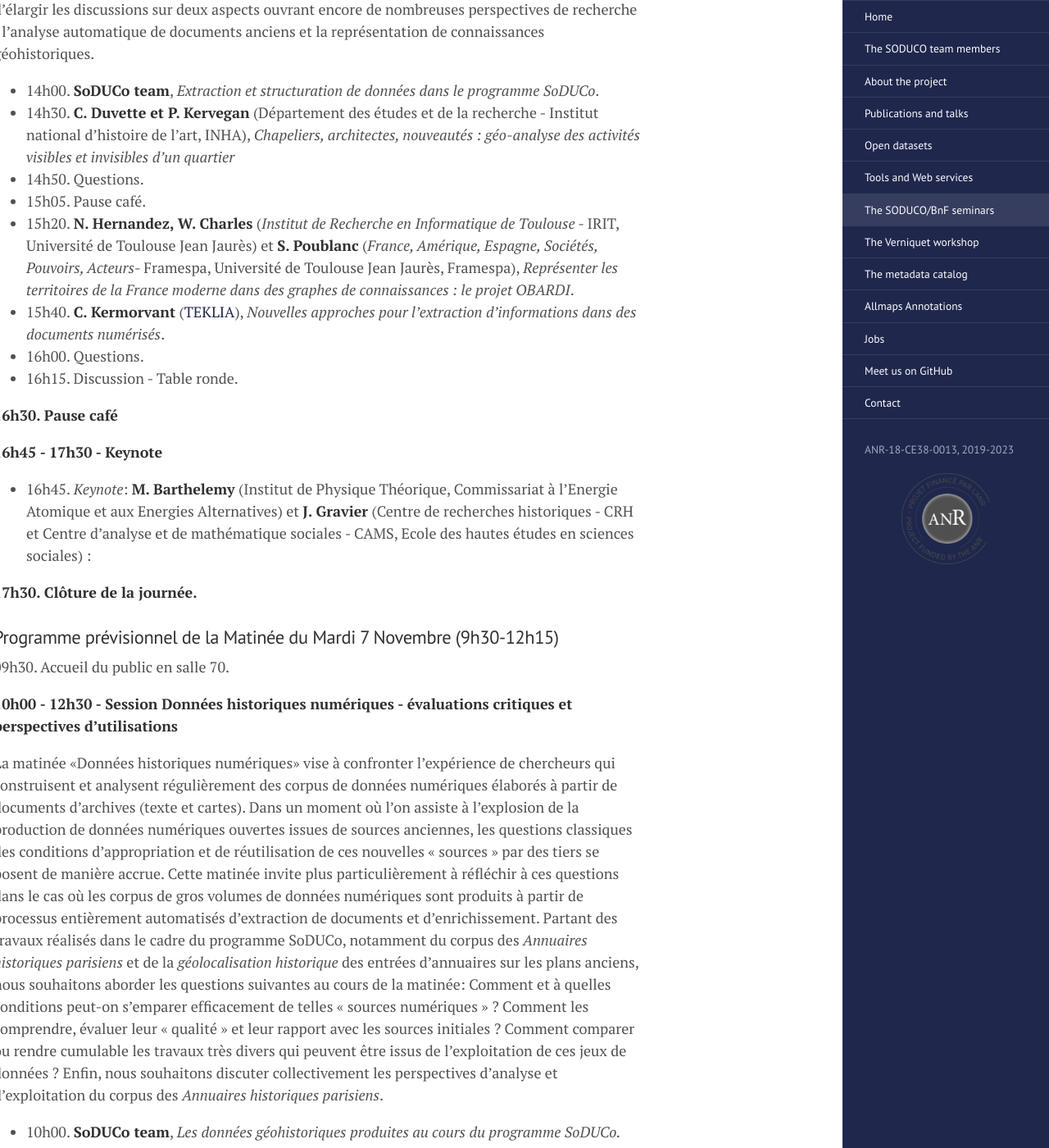
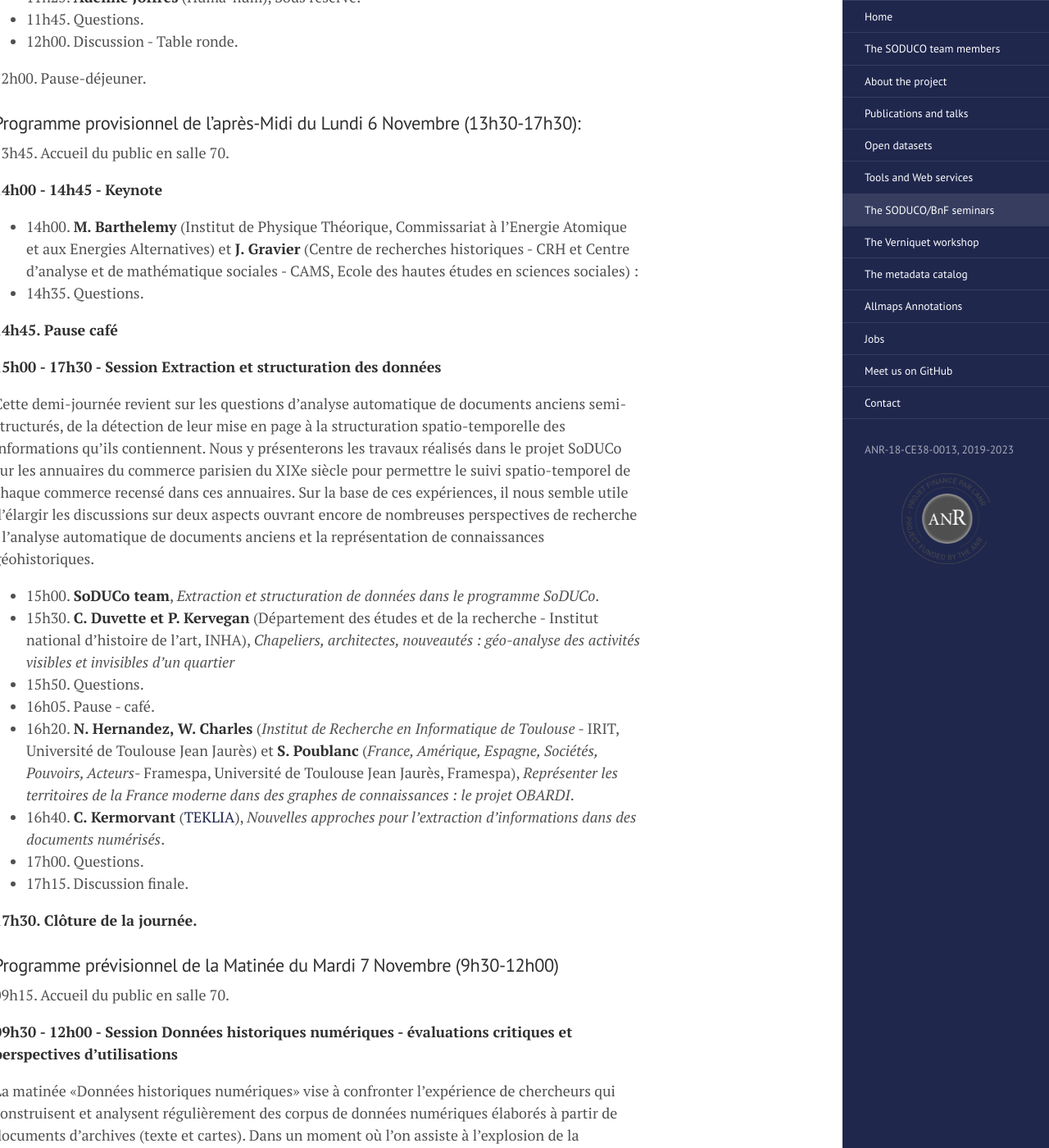
Before and after one commit to soduco/soduco.github.io, a Jekyll site: the page built from soduco_bnf_seminars.md, in a window 1280 px wide and 1400 px high, scrolled down 4388 px. Shown: the whole window at 82% size. Built offline with Jekyll 4.4.1, drawn with Linux system fonts in a browser that asks for light colours; some of the changed text lies outside the part shown.

Commit message:
horraires et autres

```diff
--- a/soduco_bnf_seminars.md
+++ b/soduco_bnf_seminars.md
@@ -7,17 +7,15 @@
 ![Séminaire SoDUCo-Bnf](./public/images/affichebnfsoduco_extrait_visuelseminaire.png)
 
 
-<!---
 <div id="ed" markdown="0" style="margin:2em; border:1px solid; padding: 1rem;">
 
-<h3 style="text-align:center; font-weight:bold;">INSCRIPTION à la troisième séance, mardi 23 mai 2023</h3>
-La journée est ouverte au public. L'inscription est <span style="text-decoration: underline;">obligatoire</span> via le lien suivant <a href="https://evento.renater.fr/survey/inscriptions-a-la-3eme-journee-soduco-bnf-23-mai-2023-m3qnah52">https://evento.renater.fr/survey/inscriptions-a-la-3eme-journee-soduco-bnf-23-mai-2023-m3qnah52</a>
+<h3 style="text-align:center; font-weight:bold;">INSCRIPTION à la quatrième séance, les lundi 6 novembre et mardi 7 novembre 2023</h3>
+Les trois demi-journées sont ouvertes au public. L'inscription est <span style="text-decoration: underline;">obligatoire</span> via le lien suivant <a href="https://evento.renater.fr/survey/inscriptions-a-la-4eme-seance-soduco-bnf-6-et-7-novembre-2023-0j6blqtl">https://evento.renater.fr/survey/inscriptions-a-la-4eme-seance-soduco-bnf-6-et-7-novembre-2023-0j6blqtl</a>
 <br/>
-Lieu: BnF, Paris, site Richelieu (salle des conférences), 5 Rue Vivienne 75002 Paris. 9h30-17h30.
+Lieu: BnF, Paris, Site François Mitterrand, salle 70.
 <br/>
-<a href="#séance-34-le-circuit-de-traitements-des-documents-cartographiques-des-xviiie-et-xixe-siècles-à-la-bnf---analyses-spatiales-formalisées-de-données-géo-historiques"> Cf. informations sur le programme de la journée.</a>
+<a href="#Séance 4/4: Res(t)ituer les annuaires commerciaux et les évolutions de l’espace Parisien du XIXe siècle - Partager l’expérience et les ressources du programme ANR SoDUCo"> Cf. informations sur le programme de la journée.</a>
 </div>
--->
 
 The SODUCO project and the French National Library (Biblothèque nationale de France) are organising a joint seminar, the SoDUCo-BnF seminar, around the historical sources used by the project and the approaches developed to process them. It aims at diffusing and questioning the research done within the project, and at animating dialogues between researchers and professionals in document conservation on common objects and projects ranging from the exploitation of documents (maps, commerce directories) to the production and diffusion of open data (historical geocoding, spatial analysis, open science).
 
@@ -44,8 +42,7 @@
  Voir [ci-dessous](#seance3).
 
 ***
-## Séance 4/4: Res(t)ituer les annuaires commerciaux et les évolutions de l’espace Parisien du XIXe siècle - Partager l’expérience et les ressources du programme ANR SoDUCo
-{: #seance4 }
+## Séance 4/4: Res(t)ituer les annuaires commerciaux et les évolutions de l’espace Parisien du XIXe siècle - Partager l’expérience et les ressources du programme ANR SoDUCo {: #seance4 }
 
 **Séminaire de clôture du programme ANR SoDUCo**
 
@@ -55,7 +52,7 @@
 
 Cette 4ème séance de l'Atelier est ouverte au public. **Inscription obligatoire** aux trois demi-journées via le lien Evento suivant :
 
-[https://evento.renater.fr/survey/inscriptions-a-la-4eme-seance-soduco-bnf-6-et-7-novembre-2023-0j6blqtl](https://evento.renater.fr/survey/inscriptions-a-la-4eme-seance-soduco-bnf-6-et-7-novembre-2023-0j6blqtl))
+[https://evento.renater.fr/survey/inscriptions-a-la-4eme-seance-soduco-bnf-6-et-7-novembre-2023-0j6blqtl](https://evento.renater.fr/survey/inscriptions-a-la-4eme-seance-soduco-bnf-6-et-7-novembre-2023-0j6blqtl)
 
 [Affiche et programme de la 4ème séance SoDUCo-BnF](https://soduco.github.io/public/images/Atelier_Soduco_Bnf_Programme_seance4_6-7Nov2023.pdf) / [Affiche en haute résolution](https://soduco.github.io/public/images/Atelier_Soduco_Bnf_Programme_seance4_6-7Nov2023_HR.png)
 
@@ -73,7 +70,8 @@
 
 ### Programme prévisionnel de la Matinée du Lundi 6 Novembre (9h30-12h00)
 
-09h00. Accueil du public en salle 70.
+09h00. Accueil du public en salle 70
+(**Attention !!!** : La BnF est fermée au public le lundi matin. Un accès particulier à la salle 70 est organisé par les services de la BnF via l'**ouverture de l'entrée Hall Est entre 8h30 et 10h00** sous réserve d'être [inscrit sur les liste des participants à la demi-journée](https://evento.renater.fr/survey/inscriptions-a-la-4eme-seance-soduco-bnf-6-et-7-novembre-2023-0j6blqtl)).
 
 09h30. Ouverture de la journée : **SoDUCo team**, _Le programme de recherche SoDUCo. Bilan_
 
@@ -95,46 +93,45 @@
 
 13h45. Accueil du public en salle 70.
 
-**14h00 - 16h30 - Session Extraction et structuration des données**
+**14h00 - 14h45 - Keynote**
+
+- 14h00. **M. Barthelemy** (Institut de Physique Théorique, Commissariat à l'Energie Atomique et aux Energies Alternatives) et **J. Gravier** (Centre de recherches historiques - CRH et Centre d'analyse et de mathématique sociales - CAMS, Ecole des hautes études en sciences sociales) :
+- 14h35. Questions.
+
+**14h45. Pause café**
+
+**15h00 - 17h30 - Session Extraction et structuration des données**
 
 Cette demi-journée revient sur les questions d’analyse automatique de documents anciens semi-structurés, de la détection de leur mise en page à la structuration spatio-temporelle des informations qu’ils contiennent. Nous y présenterons les travaux réalisés dans le projet SoDUCo sur les annuaires du commerce parisien du XIXe siècle pour permettre le suivi spatio-temporel de chaque commerce recensé dans ces annuaires. Sur la base de ces expériences, il nous semble utile d’élargir les discussions sur deux aspects ouvrant encore de nombreuses perspectives de recherche : l’analyse automatique de documents anciens et la représentation de connaissances géohistoriques.
 
-- 14h00. **SoDUCo team**, _Extraction et structuration de données dans le programme SoDUCo_.
-- 14h30. **C. Duvette et P. Kervegan** (Département des études et de la recherche - Institut national d'histoire de l'art, INHA), _Chapeliers, architectes, nouveautés : géo-analyse des activités visibles et invisibles d'un quartier_
-- 14h50. Questions.
-- 15h05. Pause café.
-- 15h20. **N. Hernandez, W. Charles** (_Institut de Recherche en Informatique de Toulouse_ - IRIT, Université de Toulouse Jean Jaurès) et **S. Poublanc** (_France, Amérique, Espagne, Sociétés, Pouvoirs, Acteurs_- Framespa, Université de Toulouse Jean Jaurès, Framespa), _Représenter les territoires de la France moderne dans des graphes de connaissances : le projet OBARDI_.
-- 15h40. **C. Kermorvant** ([TEKLIA](https://teklia.com/fr/)), _Nouvelles approches pour l’extraction d’informations dans des documents numérisés_.
-- 16h00. Questions.
-- 16h15. Discussion - Table ronde.
-
-**16h30. Pause café**
-
-**16h45 - 17h30 - Keynote**
-
-- 16h45. *Keynote*: **M. Barthelemy** (Institut de Physique Théorique, Commissariat à l'Energie Atomique et aux Energies Alternatives) et **J. Gravier** (Centre de recherches historiques - CRH et Centre d'analyse et de mathématique sociales - CAMS, Ecole des hautes études en sciences sociales) :
+- 15h00. **SoDUCo team**, _Extraction et structuration de données dans le programme SoDUCo_.
+- 15h30. **C. Duvette et P. Kervegan** (Département des études et de la recherche - Institut national d'histoire de l'art, INHA), _Chapeliers, architectes, nouveautés : géo-analyse des activités visibles et invisibles d'un quartier_
+- 15h50. Questions.
+- 16h05. Pause - café.
+- 16h20. **N. Hernandez, W. Charles** (_Institut de Recherche en Informatique de Toulouse_ - IRIT, Université de Toulouse Jean Jaurès) et **S. Poublanc** (_France, Amérique, Espagne, Sociétés, Pouvoirs, Acteurs_- Framespa, Université de Toulouse Jean Jaurès, Framespa), _Représenter les territoires de la France moderne dans des graphes de connaissances : le projet OBARDI_.
+- 16h40. **C. Kermorvant** ([TEKLIA](https://teklia.com/fr/)), _Nouvelles approches pour l’extraction d’informations dans des documents numérisés_.
+- 17h00. Questions.
+- 17h15. Discussion finale.
 
 **17h30. Clôture de la journée.**
 
-### Programme prévisionnel de la Matinée du Mardi 7 Novembre (9h30-12h15)
+### Programme prévisionnel de la Matinée du Mardi 7 Novembre (9h30-12h00)
 
-09h30. Accueil du public en salle 70.
+09h15. Accueil du public en salle 70.
 
-**10h00 - 12h30 - Session Données historiques numériques - évaluations critiques et perspectives d'utilisations**
+**09h30 - 12h00 - Session Données historiques numériques - évaluations critiques et perspectives d'utilisations**
 
 La matinée «Données historiques numériques» vise à confronter l’expérience de chercheurs qui construisent et analysent régulièrement des corpus de données numériques élaborés à partir de documents d’archives (texte et cartes). Dans un moment où l’on assiste à l’explosion de la production de données numériques ouvertes issues de sources anciennes, les questions classiques des conditions d’appropriation et de réutilisation de ces nouvelles « sources » par des tiers se posent de manière accrue.
 Cette matinée invite plus particulièrement à réfléchir à ces questions dans le cas où les corpus de gros volumes de données numériques sont produits à partir de processus entièrement automatisés d’extraction de documents et d’enrichissement. Partant des travaux réalisés dans le cadre du programme SoDUCo, notamment du corpus des _Annuaires historiques parisiens_ et de la _géolocalisation historique_ des entrées d’annuaires sur les plans anciens, nous souhaitons aborder les questions suivantes au cours de la matinée: Comment et à quelles conditions peut-on s’emparer efficacement de telles « sources numériques » ? Comment les comprendre, évaluer leur « qualité » et leur rapport avec les sources initiales ? Comment comparer ou rendre cumulable les travaux très divers qui peuvent être issus de l’exploitation de ces jeux de données ? Enfin, nous souhaitons discuter collectivement les perspectives d’analyse et d’exploitation du corpus des _Annuaires historiques parisiens_.
 
+- 09h30. **SoDUCo team**, _Les données géohistoriques produites au cours du programme SoDUCo. Evaluation d’une « source numérique »_.
+- 10h00. **L. Kesztenbaum, G. Postel-Vinay (Institut national d'études démographiques, INED)**, _Construction de bases de données historiques: retours d'expérience_.
+- 10h30. Questions.
+- 10h45. Pause - café.
+- 11h00. **C. Lemercier (CNRS - Centre de sociologie des organisations - Sciences Po-Paris)**, _Histoire quantitative, données ouvertes en SHS_.
+- 11h30. Questions et discussion finale
 
-- 10h00. **SoDUCo team**, _Les données géohistoriques produites au cours du programme SoDUCo. Evaluation d’une « source numérique »_.
-- 10h30. **L. Kesztenbaum, G. Postel-Vinay (Institut national d'études démographiques, INED)**, _Construction de bases de données historiques: retours d'expérience_.
-- 10h50. Questions.
-- 11h05. **C. Lemercier (CNRS - Centre de sociologie des organisations - Sciences Po-Paris)**, _Histoire quantitative, données ouvertes en SHS_.
-- 11h25. [intervention 3]
-- 11h45. Questions.
-- 12h00. Discussion - Table ronde.
-
-**12h15. Pause-déjeuner.**
+**12h00. Pause-déjeuner.**
 
 ## Séance 4/4 suite : LES ATELIERS-FORMATION SODUCO – BNF DATALAB (accès limité)
 {: #ateliers_seance4 }
```
